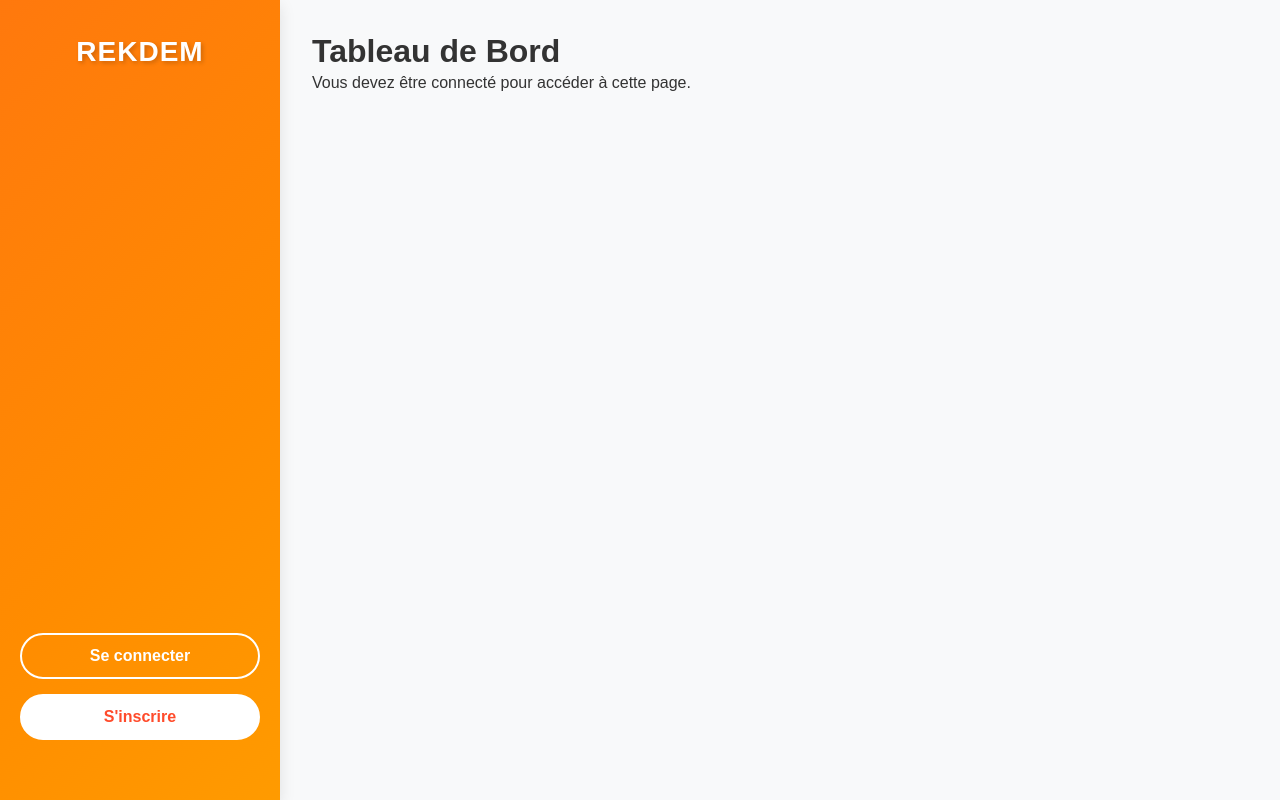
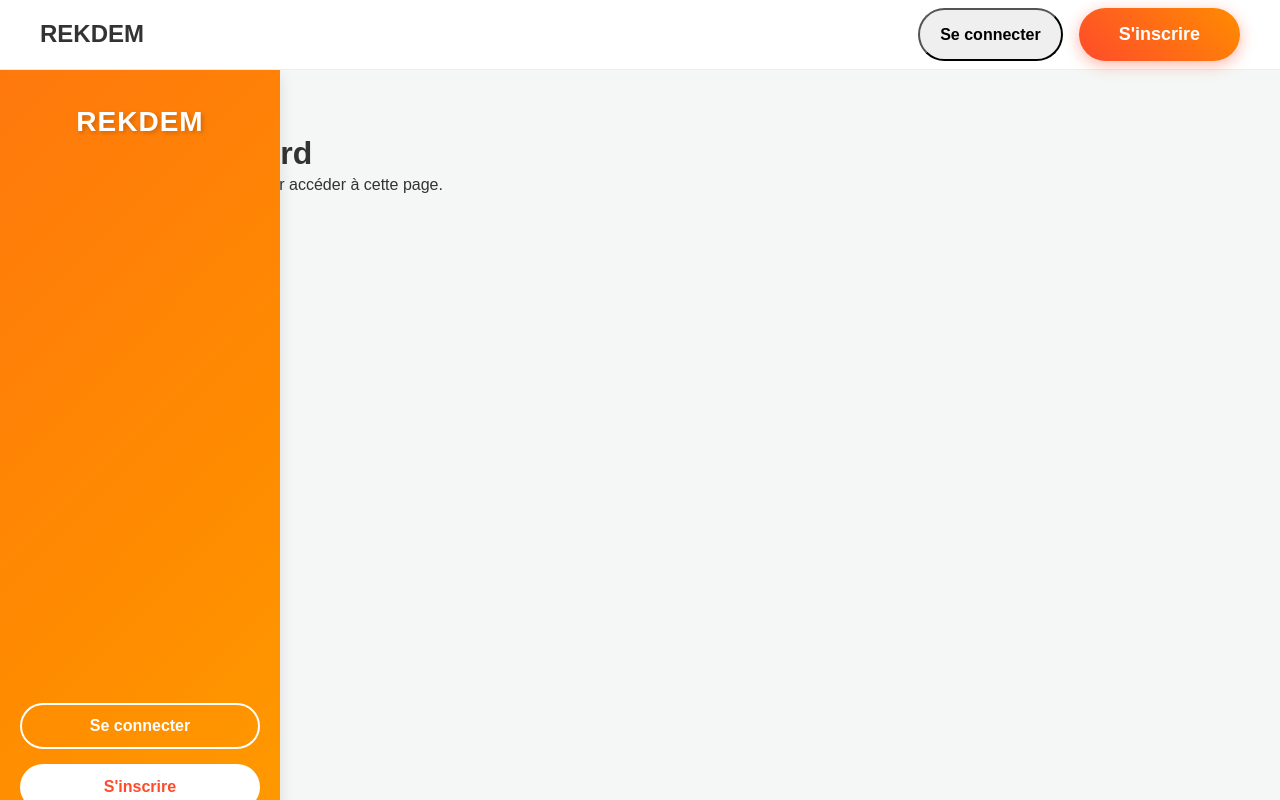
Before and after one commit to Tarikshiba/rekdem-platform, a Next.js app in the folder frontend/: page /dashboard in a window 1280 px wide. Built offline with nearby package versions, Linux system fonts and the light colour scheme.

Commit message:
refactor: Implement global Header, nested layouts, and ChatContext

```diff
--- a/frontend/package.json
+++ b/frontend/package.json
@@ -13,7 +13,8 @@
     "jwt-decode": "^4.0.0",
     "next": "15.4.7",
     "react": "19.1.0",
-    "react-dom": "19.1.0"
+    "react-dom": "19.1.0",
+    "socket.io-client": "^4.8.1"
   },
   "devDependencies": {
     "@eslint/eslintrc": "^3",
--- /dev/null
+++ b/frontend/src/app/dashboard/layout.tsx
@@ -0,0 +1,20 @@
+// frontend/src/app/dashboard/layout.tsx
+
+import Sidebar from "@/components/Sidebar";
+import React from "react";
+
+// Ce layout s'appliquera à toutes les pages dans /dashboard/*
+export default function DashboardLayout({
+  children,
+}: {
+  children: React.ReactNode;
+}) {
+  return (
+    <div className="dashboard-container">
+      <Sidebar />
+      <div className="dashboard-content">
+        {children}
+      </div>
+    </div>
+  );
+}
--- a/frontend/src/app/globals.css
+++ b/frontend/src/app/globals.css
@@ -37,9 +37,19 @@ h1, h2, h3, h4, h5 {
   line-height: 1.2;
 }
 
-.container {
+/* --- NOUVELLE STRUCTURE GLOBALE --- */
+
+.app-container {
   display: flex;
+  flex-direction: column;
   min-height: 100vh;
+  /* On ajoute un padding-top pour compenser la hauteur du header fixe */
+  padding-top: 70px;
+}
+
+.main-layout {
+  display: flex;
+  flex: 1;
 }
 
 /* Sidebar Styles */
@@ -117,13 +127,11 @@ h1, h2, h3, h4, h5 {
   box-shadow: 0 0 15px rgba(255, 255, 255, 0.5);
 }
 
-/* Main Content Styles */
+/* Le main-content est maintenant utilisé pour les pages publiques */
 .main-content {
   flex: 1;
-  margin-left: 280px;
-  padding: 0;
+  width: 100%;
 }
-
 section {
   padding: 80px 5%;
 }
@@ -738,3 +746,35 @@ footer {
   font-size: 0.9rem;
   color: #777;
 }
+
+/* Styles pour la nouvelle mise en page avec Header */
+.app-container {
+  display: flex;
+  flex-direction: column;
+  min-height: 100vh;
+}
+
+.main-layout {
+  display: flex;
+  flex: 1;
+}
+
+/* On s'assure que le contenu principal prend toute la largeur maintenant */
+.main-content {
+  flex: 1;
+  padding: 2rem;
+}
+
+/* --- STRUCTURE SPÉCIFIQUE AU DASHBOARD --- */
+
+.dashboard-container {
+  display: flex;
+  flex: 1;
+  width: 100%;
+}
+
+.dashboard-content {
+  flex: 1;
+  padding: 2rem;
+  background-color: #f4f7f6; /* Un fond légèrement gris pour le contenu du dashboard */
+}
--- a/frontend/src/app/layout.tsx
+++ b/frontend/src/app/layout.tsx
@@ -1,9 +1,10 @@
-// Fichier: frontend/src/app/layout.tsx
+// frontend/src/app/layout.tsx
 
 import type { Metadata } from "next";
 import "./globals.css";
-import Sidebar from "@/components/Sidebar";
-import { AuthProvider } from "@/context/AuthContext"; // L'import pour le contexte
+import { AuthProvider } from "@/context/AuthContext";
+import { ChatProvider } from "@/context/ChatContext";
+import Header from "@/components/Header";
 
 export const metadata: Metadata = {
   title: "REKDEM - Plateforme pour Transitaires en Afrique",
@@ -24,12 +25,16 @@ export default function RootLayout({
         />
       </head>
       <body>
-        {/* On enveloppe toute l'application avec le AuthProvider */}
         <AuthProvider>
-          <div className="container">
-            <Sidebar />
-            {children}
-          </div>
+          <ChatProvider>
+            <div className="app-container">
+              <Header />
+              {/* Le main-layout et le main-content sont toujours utiles pour la structure globale */}
+              <div className="main-layout">
+                {children}
+              </div>
+            </div>
+          </ChatProvider>
         </AuthProvider>
       </body>
     </html>
--- a/frontend/src/components/Header.tsx
+++ b/frontend/src/components/Header.tsx
@@ -6,41 +6,60 @@ import Link from 'next/link';
 import { AuthContext } from '@/context/AuthContext';
 import { useRouter } from 'next/navigation';
 
+// On importe les composants pour les pop-ups
+import Modal from './common/Modal';
+import LoginForm from './auth/LoginForm';
+import RegisterForm from './auth/RegisterForm';
+
 const Header = () => {
   const authContext = useContext(AuthContext);
   const router = useRouter();
+
+  // États pour le menu utilisateur et les pop-ups
   const [isMenuOpen, setIsMenuOpen] = useState(false);
+  const [isLoginModalOpen, setLoginModalOpen] = useState(false);
+  const [isRegisterModalOpen, setRegisterModalOpen] = useState(false);
 
   const handleLogout = () => {
     if (authContext) {
       authContext.logout();
-      router.push('/'); // Redirige vers l'accueil après la déconnexion
+      setIsMenuOpen(false); // Ferme le menu
+      router.push('/');
     }
   };
 
+  // Fonction pour fermer tous les modals et rafraîchir la page après une connexion/inscription réussie
+  const handleAuthSuccess = () => {
+      setLoginModalOpen(false);
+      setRegisterModalOpen(false);
+      // On utilise un rechargement de page pour s'assurer que tout est à jour
+      // C'est simple et fiable.
+      window.location.reload();
+  }
+
   return (
+    <>
       <header style={styles.header}>
-      {/* On garde la sidebar orange pour l'instant, on ajoute le header en haut */}
         <div style={styles.navContainer}>
-        {/* Le logo REKDEM n'est plus dans la sidebar mais ici */}
           <Link href="/" style={styles.logo}>
             REKDEM
           </Link>
 
           <div style={styles.navLinks}>
             {authContext?.user ? (
-            // Si l'utilisateur est connecté
+              // --- MENU UTILISATEUR CONNECTÉ ---
               <div style={{ position: 'relative' }}>
                 <button
                   onClick={() => setIsMenuOpen(!isMenuOpen)}
+                  onBlur={() => setTimeout(() => setIsMenuOpen(false), 150)} // Pour fermer en cliquant ailleurs
                   style={styles.userMenuButton}
                 >
                   Bonjour, {authContext.user.first_name || authContext.user.email}
                 </button>
                 {isMenuOpen && (
                   <div style={styles.dropdownMenu}>
-                  <Link href="/dashboard" style={styles.dropdownItem}>Tableau de bord</Link>
-                  <Link href="/dashboard/profil" style={styles.dropdownItem}>Mon Profil</Link>
+                    <Link href="/dashboard" style={styles.dropdownItem} onClick={() => setIsMenuOpen(false)}>Tableau de bord</Link>
+                    <Link href="/dashboard/profil" style={styles.dropdownItem} onClick={() => setIsMenuOpen(false)}>Mon Profil</Link>
                     <button onClick={handleLogout} style={styles.dropdownItem}>
                       Déconnexion
                     </button>
@@ -48,17 +67,35 @@ const Header = () => {
                 )}
               </div>
             ) : (
-            // Si l'utilisateur n'est pas connecté (on cache pour l'instant car la sidebar les a déjà)
-            null
+              // --- BOUTONS UTILISATEUR DÉCONNECTÉ ---
+              <div style={styles.authButtons}>
+                  <button onClick={() => setLoginModalOpen(true)} className="btn btn-secondary">
+                      Se connecter
+                  </button>
+                  <button onClick={() => setRegisterModalOpen(true)} className="btn btn-primary">
+                      S'inscrire
+                  </button>
+              </div>
             )}
           </div>
         </div>
       </header>
+
+      {/* --- GESTION DES POP-UPS (MODALS) --- */}
+      <Modal isOpen={isLoginModalOpen} onClose={() => setLoginModalOpen(false)}>
+        <LoginForm onLoginSuccess={handleAuthSuccess} />
+      </Modal>
+
+      <Modal isOpen={isRegisterModalOpen} onClose={() => setRegisterModalOpen(false)}>
+        <RegisterForm />
+      </Modal>
+    </>
   );
 };
 
 // --- Styles pour le composant ---
 const styles: { [key: string]: React.CSSProperties } = {
+    // ... (les styles existants restent les mêmes)
     header: {
         background: '#fff',
         borderBottom: '1px solid #eee',
@@ -66,9 +103,16 @@ const styles: { [key: string]: React.CSSProperties } = {
         height: '70px',
         display: 'flex',
         alignItems: 'center',
+        position: 'fixed', // On le fixe en haut
+        width: '100%',
+        top: 0,
+        left: 0,
+        zIndex: 1001, // Au-dessus du contenu
     },
     navContainer: {
         width: '100%',
+        maxWidth: '1200px', // On peut centrer le contenu
+        margin: '0 auto',
         display: 'flex',
         justifyContent: 'space-between',
         alignItems: 'center',
@@ -82,6 +126,9 @@ const styles: { [key: string]: React.CSSProperties } = {
     navLinks: {
         display: 'flex',
         alignItems: 'center',
+    },
+    authButtons: {
+        display: 'flex',
         gap: '1rem',
     },
     userMenuButton: {
@@ -89,22 +136,24 @@ const styles: { [key: string]: React.CSSProperties } = {
         border: 'none',
         cursor: 'pointer',
         fontSize: '1rem',
+        padding: '0.5rem',
     },
     dropdownMenu: {
         position: 'absolute',
-        top: '120%',
+        top: '140%',
         right: 0,
         background: '#fff',
         border: '1px solid #eee',
         borderRadius: '8px',
         boxShadow: '0 4px 12px rgba(0,0,0,0.1)',
         zIndex: 100,
-        minWidth: '180px',
+        minWidth: '200px',
         display: 'flex',
         flexDirection: 'column',
+        padding: '0.5rem 0',
     },
     dropdownItem: {
-        padding: '0.75rem 1rem',
+        padding: '0.75rem 1.5rem',
         textDecoration: 'none',
         color: '#333',
         background: 'none',
@@ -116,5 +165,4 @@ const styles: { [key: string]: React.CSSProperties } = {
     }
 };
 
-
 export default Header;
--- /dev/null
+++ b/frontend/src/context/ChatContext.tsx
@@ -0,0 +1,82 @@
+// frontend/src/context/ChatContext.tsx
+
+"use client";
+import React, { createContext, useContext, useEffect, useState, ReactNode } from 'react';
+import { io, Socket } from 'socket.io-client';
+import { AuthContext, User } from './AuthContext';
+
+// Interface pour un message (côté frontend)
+interface Message {
+  id: string;
+  text_content?: string;
+  file_url?: string;
+  message_type: 'text' | 'image';
+  sender: Partial<User>; // On n'a besoin que de quelques infos du sender
+  created_at: string;
+}
+
+// Ce que notre contexte va fournir
+interface ChatContextType {
+  socket: Socket | null;
+  messages: Message[];
+  setMessages: React.Dispatch<React.SetStateAction<Message[]>>;
+  sendMessage: (messageData: any) => void;
+}
+
+export const ChatContext = createContext<ChatContextType | undefined>(undefined);
+
+export const ChatProvider = ({ children }: { children: ReactNode }) => {
+  const [socket, setSocket] = useState<Socket | null>(null);
+  const [messages, setMessages] = useState<Message[]>([]);
+  const authContext = useContext(AuthContext);
+
+  // Gère la connexion et la déconnexion du socket
+  useEffect(() => {
+    // Si l'utilisateur est connecté, on établit la connexion
+    if (authContext?.token) {
+      // On se connecte à notre backend NestJS
+      const newSocket = io('http://localhost:3001');
+      setSocket(newSocket);
+
+      // On écoute l'événement 'connect'
+      newSocket.on('connect', () => {
+        console.log('Connected to WebSocket server with ID:', newSocket.id);
+      });
+
+      // On se déconnecte quand le composant est "démonté" ou l'utilisateur déconnecté
+      return () => {
+        console.log('Disconnecting from WebSocket server...');
+        newSocket.disconnect();
+      };
+    }
+  }, [authContext?.token]);
+
+  // Gère l'écoute des nouveaux messages
+  useEffect(() => {
+    if (socket) {
+      // On se met à l'écoute de l'événement 'newMessage' venant du serveur
+      socket.on('newMessage', (newMessage: Message) => {
+        // On ajoute le nouveau message à notre liste de messages
+        setMessages((prevMessages) => [...prevMessages, newMessage]);
+      });
+
+      // On nettoie l'écouteur quand le composant est démonté
+      return () => {
+        socket.off('newMessage');
+      };
+    }
+  }, [socket]);
+
+  // Fonction pour envoyer un message via le socket
+  const sendMessage = (messageData: any) => {
+    if (socket) {
+      socket.emit('sendMessage', messageData);
+    }
+  };
+
+  return (
+    <ChatContext.Provider value={{ socket, messages, setMessages, sendMessage }}>
+      {children}
+    </ChatContext.Provider>
+  );
+};
```
Also changed, not shown: 1 other file (tests, documents, lock files or other folders). Lines whose indentation alone changed are shown as unchanged.
